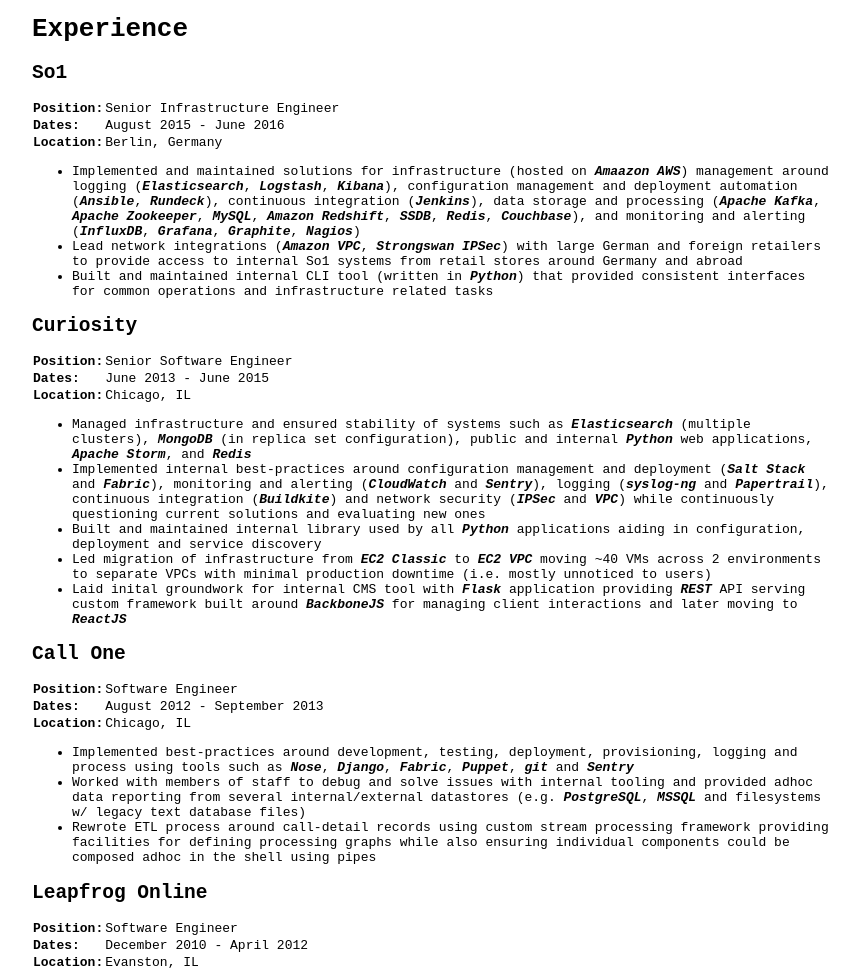
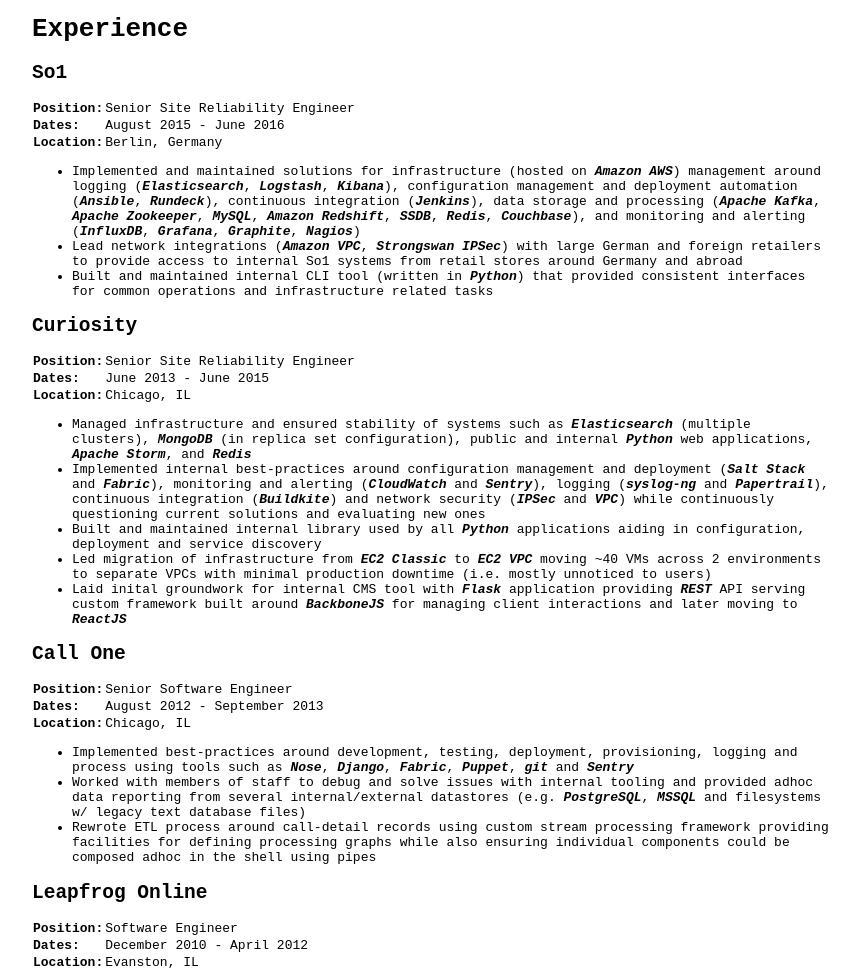
Before and after one commit to 198d/cv, a plain HTML site: page index.html in a window 1280 px wide. Shown: the part 119-1097 px from the top of the page, without its empty margins (208-1067 px from the left). Drawn offline with Linux system fonts and the light colour scheme.

Commit message:
Job titles and typos

```diff
--- a/index.html
+++ b/index.html
@@ -70,7 +70,7 @@
 <col class="field-name" />
 <col class="field-body" />
 <tbody valign="top">
-<tr class="field"><th class="field-name">Position:</th><td class="field-body">Senior Infrastructure Engineer</td>
+<tr class="field"><th class="field-name">Position:</th><td class="field-body">Senior Site Reliability Engineer</td>
 </tr>
 <tr class="field"><th class="field-name">Dates:</th><td class="field-body">August 2015 - June 2016</td>
 </tr>
@@ -79,7 +79,7 @@
 </tbody>
 </table>
 <ul class="simple">
-<li>Implemented and maintained solutions for infrastructure (hosted on <em>Amaazon
+<li>Implemented and maintained solutions for infrastructure (hosted on <em>Amazon
 AWS</em>) management around logging (<em>Elasticsearch</em>, <em>Logstash</em>, <em>Kibana</em>),
 configuration management and deployment automation (<em>Ansible</em>, <em>Rundeck</em>),
 continuous integration (<em>Jenkins</em>), data storage and processing (<em>Apache
@@ -99,7 +99,7 @@
 <col class="field-name" />
 <col class="field-body" />
 <tbody valign="top">
-<tr class="field"><th class="field-name">Position:</th><td class="field-body">Senior Software Engineer</td>
+<tr class="field"><th class="field-name">Position:</th><td class="field-body">Senior Site Reliability Engineer</td>
 </tr>
 <tr class="field"><th class="field-name">Dates:</th><td class="field-body">June 2013 - June 2015</td>
 </tr>
@@ -132,7 +132,7 @@
 <col class="field-name" />
 <col class="field-body" />
 <tbody valign="top">
-<tr class="field"><th class="field-name">Position:</th><td class="field-body">Software Engineer</td>
+<tr class="field"><th class="field-name">Position:</th><td class="field-body">Senior Software Engineer</td>
 </tr>
 <tr class="field"><th class="field-name">Dates:</th><td class="field-body">August 2012 - September 2013</td>
 </tr>
```
